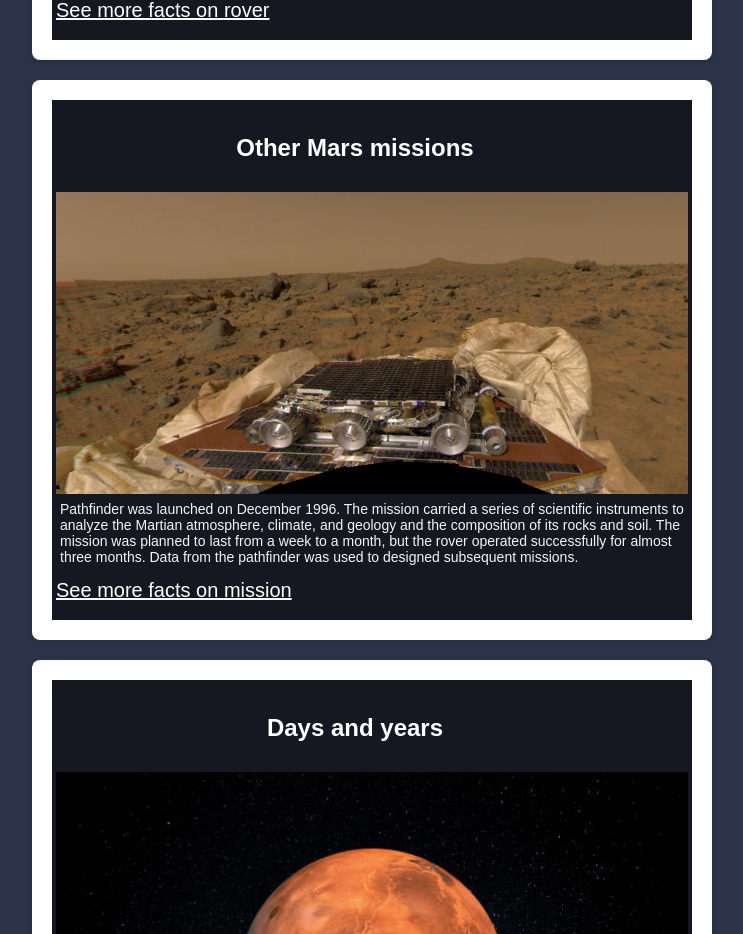
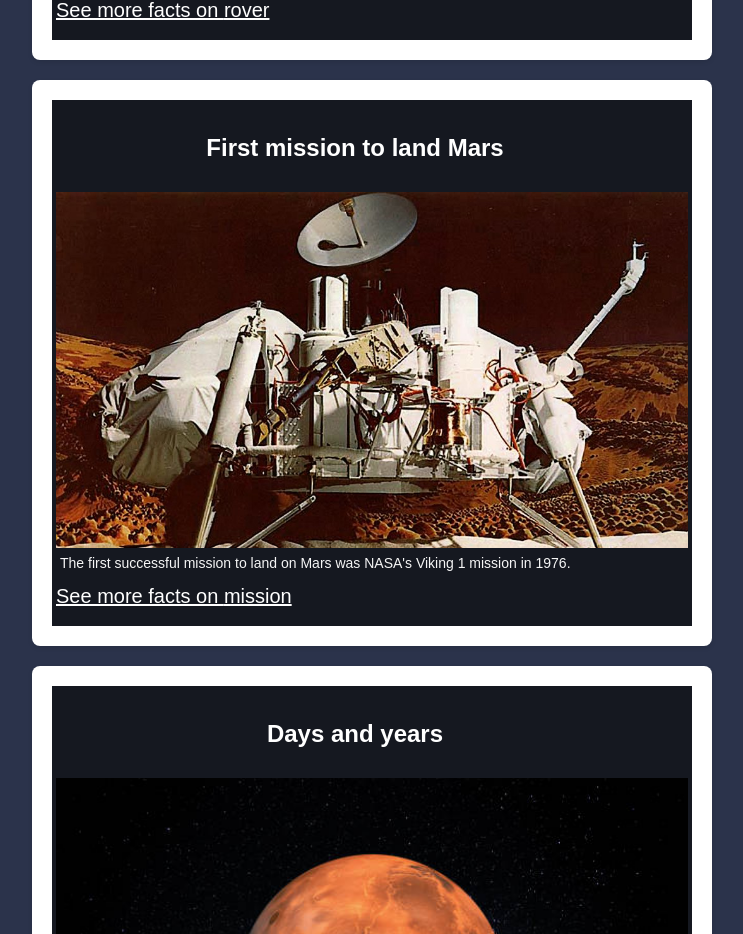
Before and after one commit to Louisasa/mars-mission, a React (Create React App) app: page /funfact in a window 1280 px wide. Shown: the part 859-1793 px from the top of the page, without its empty margins (268-1011 px from the left). Built offline with nearby package versions, Linux system fonts and the light colour scheme.

Commit message:
updated factlist

```diff
--- a/src/components/App/index.tsx
+++ b/src/components/App/index.tsx
@@ -6,6 +6,7 @@ import MarsRoverPage from "../Layouts/MarsRoverPage";
 import WomenInSpace from "../Layouts/WomenInSpace";
 import NavBar from "../NavBar";
 import QuizPage from "../Layouts/QuizPage";
+import RoverIntroPage from "../Rover/RoverIntro";
 
 import FunFactPage from "../Layouts/FunFactPage";
 import FunFactRoverPage from "../Layouts/FunFactRoverPage";
@@ -27,6 +28,7 @@ const App: React.FC = () => {
         <Route path="/funfact/rover" element={<FunFactRoverPage />} />
         <Route path="/funfact/mission" element={<FunFactMissionPage />} />
         <Route path="/funfact/environment" element={<FunFactEnvPage />} />
+        <Route path="/rover" element={<RoverIntroPage />} />
       </Routes>
     </Router>
   );
--- a/src/components/FunFacts/factList.ts
+++ b/src/components/FunFacts/factList.ts
@@ -9,6 +9,8 @@ import image9 from "../../assests/MOXIE.jpg";
 import image10 from "../../assests/Curiosity.jpg";
 import image11 from "../../assests/Ingenuity1.jpg";
 import image12 from "../../assests/Comparing_the_atmospheres_of_Mars_and_Earth_pillars.jpg";
+import image13 from "../../assests/MetricError.jpg";
+import image14 from "../../assests/Mariner4.jpg";
 
 export interface Fact {
   title: string;
@@ -21,7 +23,7 @@ export interface Fact {
 
 export const factList: Fact[] = [
   {
-    title: "The red planet",
+    title: "The Red planet",
     image: image1,
     id: 1,
     content:
@@ -63,7 +65,7 @@ export const factList: Fact[] = [
     id: 7,
     content:
       "Mars atmosphere is 100 times thinner than earth's. It is believed that Mars once had a  thicker but several factors contributed to its deterioration. The low gravity makesit easy for upper layers of the atmosphere to be boiled away into the vacuum of space.Add to that lack of magnetic field, which would have been lost when the planet cooled down about 4 billion years ago means powerful solar wind stripped particles away from its atmosphere.   ",
-    category: "mission",
+    category: "environment",
   },
 
   {
@@ -75,11 +77,11 @@ export const factList: Fact[] = [
     category: "mission",
   },
   {
-    title: "First mission to Mars",
+    title: "First mission to land Mars",
     image: image3,
     id: 3,
     content:
-      "The first successful mission to Mars was NASA's Viking 1 mission in 1976.",
+      "The first successful mission to land on Mars was NASA's Viking 1 mission in 1976.",
     category: "mission",
   },
   {
@@ -119,6 +121,23 @@ export const factList: Fact[] = [
     id: 12,
     content:
       "The Martian atmosphere is mostly carbon dioxide (CO2) . Today, Mars is a cold, inhospitable desert but features like dry riverbeds and minerals that only form with liquid water indicate that long ago it had a thick atmosphere that retained enough heat for liquid water.",
+    category: "environment",
+  },
+  {
+    title: "Units error costs $125 million",
+    image: image13,
+    id: 13,
+    content:
+      "In setember 1999 The Mars Climate Orbiter burned and broke because someone used  feet and inches in the calculations instead of the metric system used at NASA, milimiters and meters.",
+    category: "mission",
+  },
+
+  {
+    title: "Previous approaches to Mars",
+    image: image14,
+    id: 14,
+    content:
+      "Mariner 4 was the first successful flyby of Mars on 15 July 1965. As you can guess there were some failures before this success. Mariner 3  was designed to fly by Mars but to launch properly,Mariner 1 and 2, however succesfully flew by Venus.  ",
     category: "mission",
   },
 ];
```
